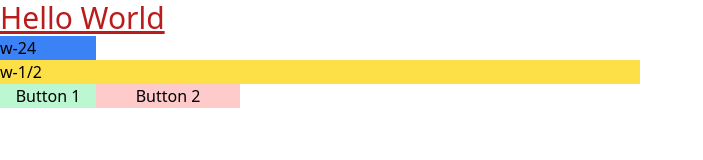
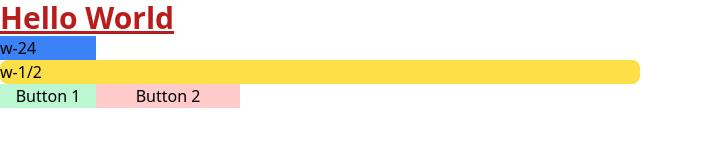
Before and after one commit to soAcademy/workshop-react, a React (Create React App) app: page / in a window 1280 px wide. Shown: the top 160 px of the page, without its empty margins (0-703 px from the left). Built offline with nearby package versions, Linux system fonts and the light colour scheme.

Commit message:
fix: edit border no.2.2

```diff
--- a/src/App.js
+++ b/src/App.js
@@ -42,9 +42,9 @@ function App() {
     // </div>
 
     <div>
-      <div className="text-red-700 text-3xl bold underline">Hello World</div>
+      <div className="text-red-700 text-3xl font-bold underline">Hello World</div>
       <div className="h-38 w-24 bg-blue-500">w-24</div>
-      <div className="h-38 w-1/2 bg-yellow-300">w-1/2</div>
+      <div className="h-38 w-1/2 bg-yellow-300 rounded-lg">w-1/2</div>
       <button className="w-24 bg-green-200 hover:bg-green-800">Button 1</button>
       <button className="w-36 bg-red-200 active:bg-red-500 focus:outline-none focus:ring focus:ring-red-800">
         Button 2
```
